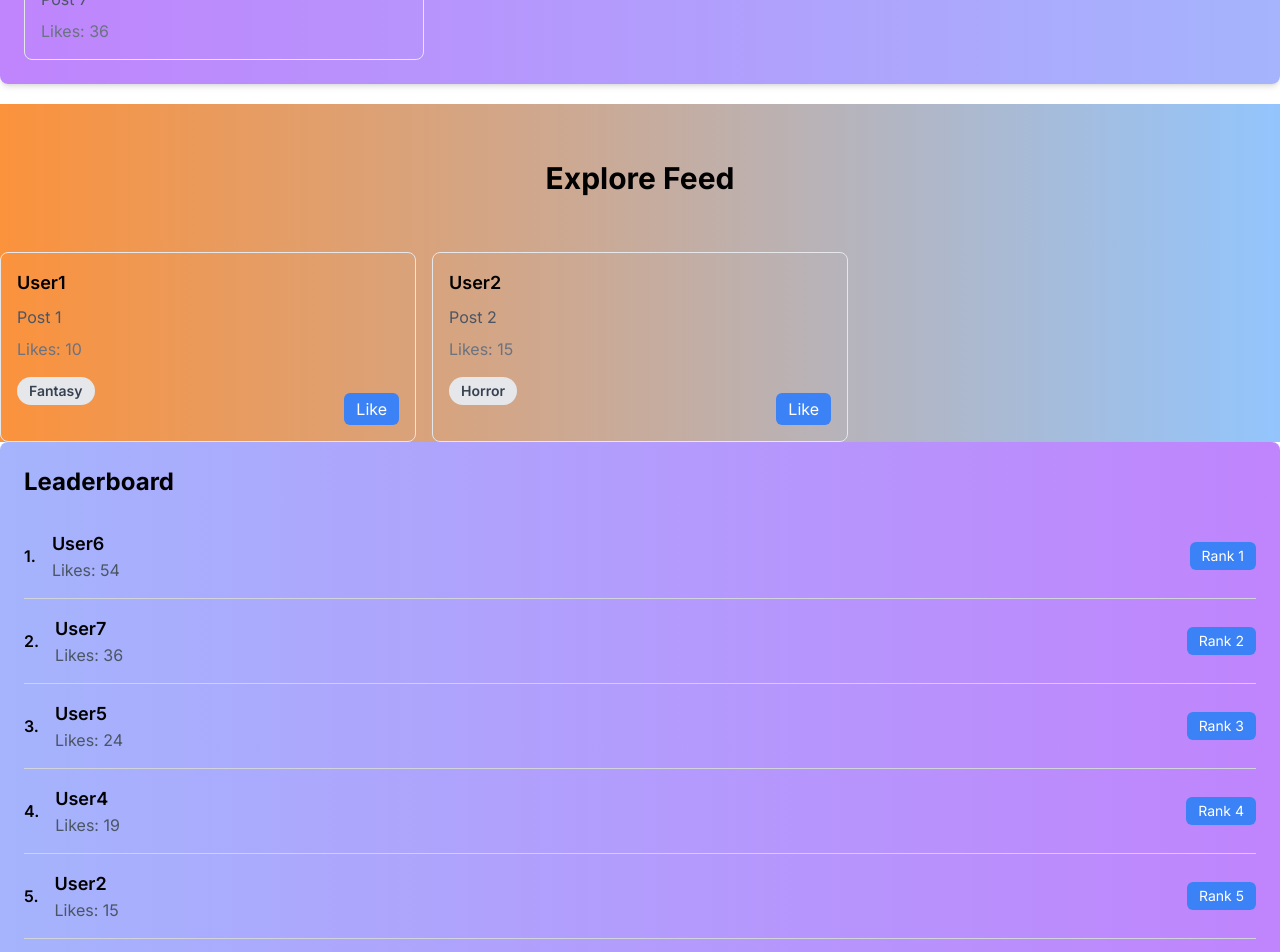
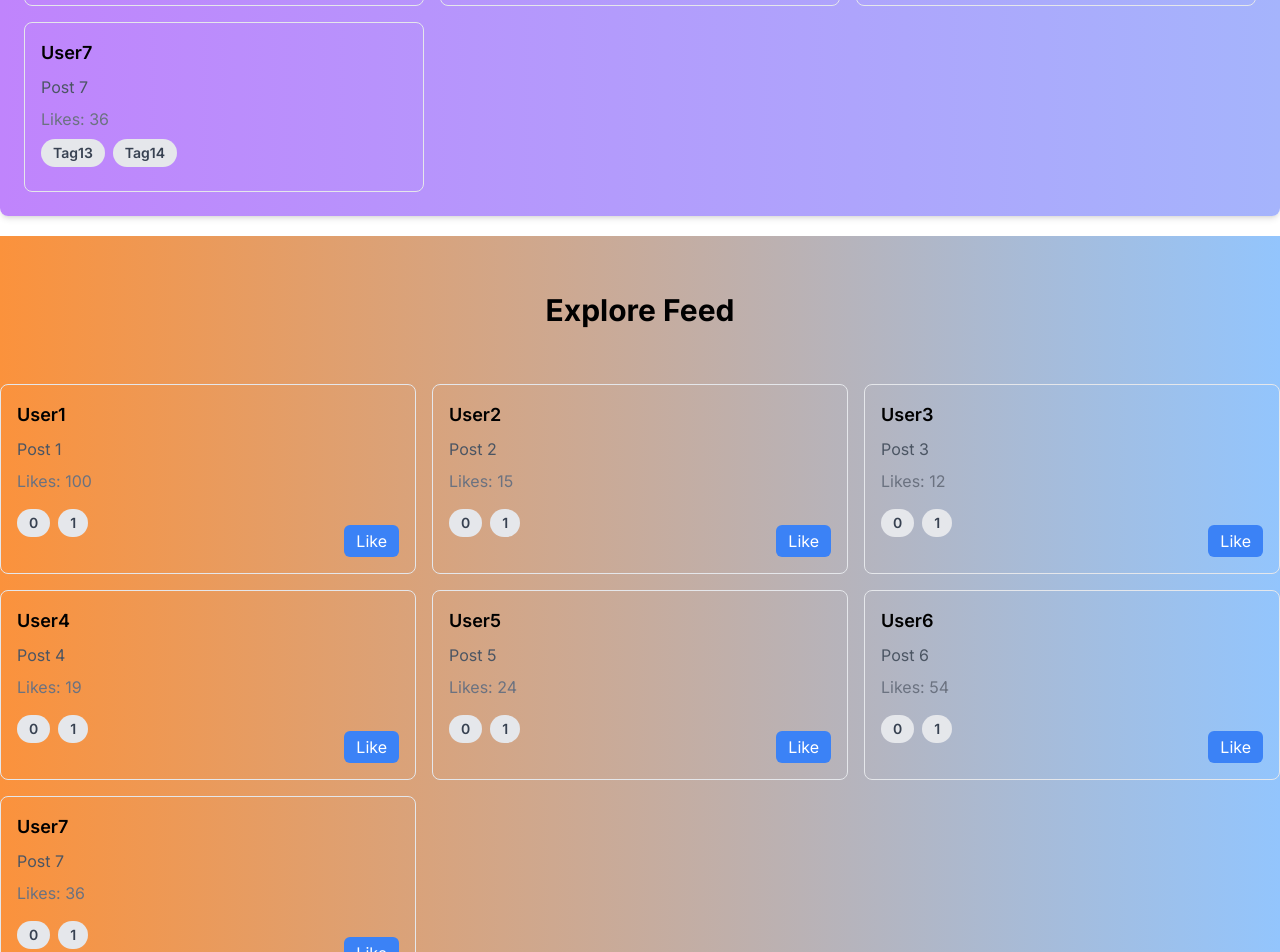
Before and after one commit to Kinjal2004/badam-StoryTell, a Next.js app: page /home in a window 1280 px wide. Shown: the part 520-1472 px from the top of the page. Built offline with nearby package versions, Linux system fonts and the light colour scheme.

Commit message:
fixed the feed page

```diff
--- a/app/home/page.tsx
+++ b/app/home/page.tsx
@@ -1,7 +1,18 @@
 import HomePage from "@/components/homeComponents/HomePage";
 
+const postData = [
+  { id: 1, user: "User1", content: "Post 1", likes: 100, tags: ["Tag1", "Tag2"] },
+  { id: 2, user: "User2", content: "Post 2", likes: 15, tags: ["Tag3", "Tag4"] },
+  { id: 3, user: "User3", content: "Post 3", likes: 12, tags: ["Tag5", "Tag6"] },
+  { id: 4, user: "User4", content: "Post 4", likes: 19, tags: ["Tag7", "Tag8"] },
+  { id: 5, user: "User5", content: "Post 5", likes: 24, tags: ["Tag9", "Tag10"] },
+  { id: 6, user: "User6", content: "Post 6", likes: 54, tags: ["Tag11", "Tag12"] },
+  { id: 7, user: "User7", content: "Post 7", likes: 36, tags: ["Tag13", "Tag14"] },
+];
+
+
 const Home: React.FC = () => {
-  return <HomePage />;
+  return <HomePage postData={postData}/>;
 };
 
 export default Home;
--- a/components/homeComponents/ExploreFeed.tsx
+++ b/components/homeComponents/ExploreFeed.tsx
@@ -10,15 +10,11 @@ interface Post {
 }
 
 interface ExploreFeedProps {
-  posts: Post[];
-  handleLike: (postId: number) => void;
+  stories: Post[];
 }
 
-const ExploreFeed: React.FC = () => {
-  const [posts, setPosts] = useState<Post[]>([
-    { id: 1, user: "User1", content: "Post 1", likes: 10, tags: ["Fantasy"] },
-    { id: 2, user: "User2", content: "Post 2", likes: 15, tags: ["Horror"] },
-  ]);
+const ExploreFeed: React.FC<ExploreFeedProps> = ({stories}) => {
+  const [posts, setPosts] = useState<Post[]>(stories);
 
   const handleLike = (postId: number) => {
     const updatedPosts = posts.map((post) =>
@@ -41,7 +37,7 @@ const ExploreFeed: React.FC = () => {
               <p className="text-gray-500 mt-2">Likes: {post.likes}</p>
               <div className="flex justify-between mt-4">
                 <div>
-                  {post.tags.map((tag, index) => (
+                  {post.tags.map((index,tag) => (
                     <span
                       key={index}
                       className="inline-block bg-gray-200 rounded-full px-3 py-1 text-sm font-semibold text-gray-700 mr-2 mb-2"
--- a/components/homeComponents/HomePage.tsx
+++ b/components/homeComponents/HomePage.tsx
@@ -1,40 +1,28 @@
-"use client";
+"use client"
 import React, { useState } from "react";
 import ExploreFeed from "./ExploreFeed";
 import Search from "./Search";
 import Leaderboard from "./Leaderboard";
+
+interface HomePageProps {
+  postData: Post[];
+}
 
 interface Post {
   id: number;
   user: string;
   content: string;
   likes: number;
+  tags: string[];
 }
 
-const HomePage: React.FC = () => {
-  const [posts, setPosts] = useState<Post[]>([
-    { id: 1, user: "User1", content: "Post 1", likes: 10 },
-    { id: 2, user: "User2", content: "Post 2", likes: 15 },
-    { id: 3, user: "User3", content: "Post 3", likes: 12 },
-    { id: 4, user: "User4", content: "Post 4", likes: 19 },
-    { id: 5, user: "User5", content: "Post 5", likes: 24 },
-    { id: 6, user: "User6", content: "Post 6", likes: 54 },
-    { id: 7, user: "User7", content: "Post 7", likes: 36 },
-  ]);
-
-  const handleLike = (postId: number) => {
-    const updatedPosts = posts.map((post) =>
-      post.id === postId ? { ...post, likes: post.likes + 1 } : post
-    );
-    setPosts(updatedPosts);
-  };
+const HomePage: React.FC<HomePageProps> = ({ postData }) => {
 
   return (
     <div>
-      <Search posts={posts} />
-      <ExploreFeed />
-
-      <Leaderboard posts={posts} />
+      <Search stories={postData} />
+      <ExploreFeed stories={postData} />
+      <Leaderboard stories={postData} />
     </div>
   );
 };
--- a/components/homeComponents/Leaderboard.tsx
+++ b/components/homeComponents/Leaderboard.tsx
@@ -6,14 +6,15 @@ interface Post {
   user: string;
   content: string;
   likes: number;
+  tags: string[];
 }
 
 interface LeaderboardProps {
-  posts: Post[];
+  stories: Post[];
 }
 
-const Leaderboard: React.FC<LeaderboardProps> = ({ posts }) => {
-  const sortedPosts = [...posts].sort((a, b) => b.likes - a.likes);
+const Leaderboard: React.FC<LeaderboardProps> = ({ stories }) => {
+  const sortedPosts = [...stories].sort((a, b) => b.likes - a.likes);
 
   return (
     <div className=" bg-gradient-to-l from-purple-400 to-indigo-300  p-6 rounded-lg shadow-md">
--- a/components/homeComponents/Search.tsx
+++ b/components/homeComponents/Search.tsx
@@ -1,4 +1,4 @@
-"use client";
+"use client"
 import React, { useState } from "react";
 
 interface Post {
@@ -6,23 +6,25 @@ interface Post {
   user: string;
   content: string;
   likes: number;
+  tags: string[];
 }
 
 interface SearchProps {
-  posts: Post[];
+  stories: Post[];
 }
 
-const Search: React.FC<SearchProps> = ({ posts }) => {
+const Search: React.FC<SearchProps> = ({ stories }) => {
   const [searchTerm, setSearchTerm] = useState<string>("");
 
   const handleSearch = (e: React.ChangeEvent<HTMLInputElement>) => {
     setSearchTerm(e.target.value);
   };
 
-  const filteredPosts = posts.filter(
+  const filteredPosts = stories.filter(
     (post) =>
       post.content.toLowerCase().includes(searchTerm.toLowerCase()) ||
-      post.user.toLowerCase().includes(searchTerm.toLowerCase())
+      post.user.toLowerCase().includes(searchTerm.toLowerCase()) ||
+      post.tags.some((tag) => tag.toLowerCase().includes(searchTerm.toLowerCase()))
   );
 
   return (
@@ -42,6 +44,16 @@ const Search: React.FC<SearchProps> = ({ posts }) => {
                 <p className="text-lg font-semibold">{post.user}</p>
                 <p className="text-gray-600 mt-2">{post.content}</p>
                 <p className="text-gray-500 mt-2">Likes: {post.likes}</p>
+                <div className="flex flex-wrap mt-2">
+                  {post.tags.map((tag, index) => (
+                    <span
+                      key={index}
+                      className="inline-block bg-gray-200 rounded-full px-3 py-1 text-sm font-semibold text-gray-700 mr-2 mb-2"
+                    >
+                      {tag}
+                    </span>
+                  ))}
+                </div>
               </div>
             </div>
           ))}
```
